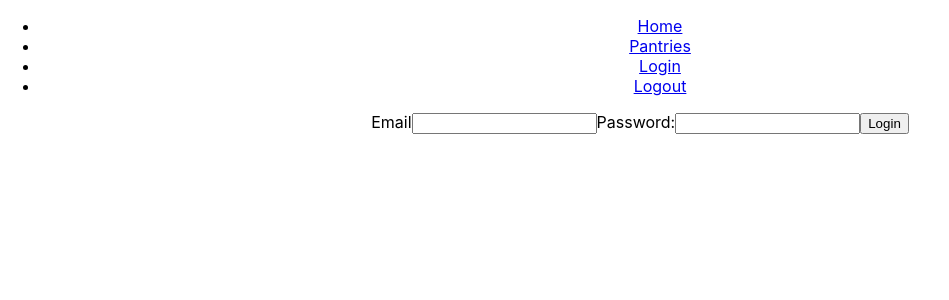
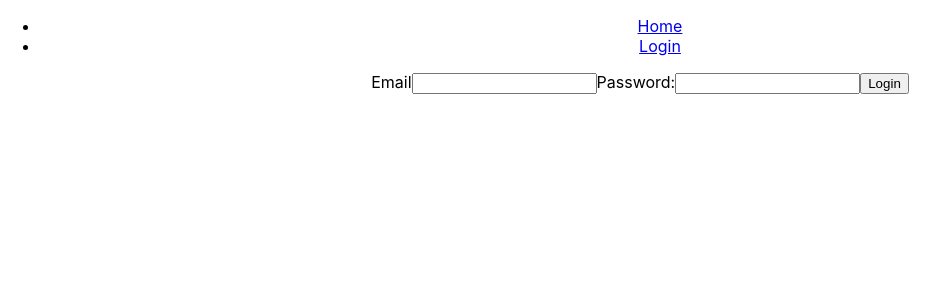
Before and after one commit to BTchorzewski/pantry-front, a React (Create React App) app: page /login in a window 1280 px wide. Shown: the top 300 px of the page, without its empty margins (0-949 px from the left). Built offline with nearby package versions, Linux system fonts and the light colour scheme.

Commit message:
improved the navigation under the auth context.

```diff
--- a/src/components/Navigation/Navigation.tsx
+++ b/src/components/Navigation/Navigation.tsx
@@ -1,6 +1,11 @@
 import { Link } from 'react-router-dom';
+import { useToken } from '../../hooks/useToken';
 
 export function Navigation() {
+  const [token, setToken] = useToken();
+  const logout = () => {
+    setToken(null);
+  };
   return (
     <nav className='Navigation'>
       <ul className='Navigation__list'>
@@ -9,21 +14,27 @@ export function Navigation() {
             Home
           </Link>
         </li>
+        {!token ? null : (
           <li className='Navigation__item'>
             <Link className='Navigation__link' to={'/pantries'}>
               Pantries
             </Link>
           </li>
+        )}
+        {token ? null : (
           <li className='Navigation__item'>
             <Link className='Navigation__link' to={'login'}>
               Login
             </Link>
           </li>
+        )}
+        {!token ? null : (
           <li className='Navigation__item'>
-          <Link className='Navigation__link' to={'logout'}>
+            <Link className='Navigation__link' to={'logout'} onClick={logout}>
               Logout
             </Link>
           </li>
+        )}
       </ul>
     </nav>
   );
--- a/src/context/AuthProvider.tsx
+++ b/src/context/AuthProvider.tsx
@@ -2,7 +2,7 @@ import React, { createContext, useState } from 'react';
 
 export interface AuthContextType {
   token: string | null;
-  setToken: (newToken: string) => void;
+  setToken: (newToken: string | null) => void;
 }
 
 interface Props {
@@ -10,7 +10,7 @@ interface Props {
 }
 export const AuthContext = createContext<AuthContextType>({
   token: null,
-  setToken: (newToken: string) => {},
+  setToken: (newToken: string | null) => {},
 });
 
 export const AuthProvider = ({ children }: Props) => {
--- a/src/hooks/useToken.ts
+++ b/src/hooks/useToken.ts
@@ -1,7 +1,12 @@
 import { useContext } from 'react';
 import { AuthContext, AuthContextType } from '../context/AuthProvider';
 
-export const useToken = () => {
+type ReturnType = [
+  token: string | null,
+  setToken: (newToken: string | null) => void
+];
+
+export const useToken = (): ReturnType => {
   const { token, setToken } = useContext(AuthContext);
   return [token, setToken];
 };
--- a/src/pages/LoginPage.tsx
+++ b/src/pages/LoginPage.tsx
@@ -2,10 +2,11 @@ import React, { useRef } from 'react';
 import { basicRoute } from '../utils/fetch';
 import { InvalidLoginRes, LoginReq, LoginRes } from '../types';
 import { AxiosError } from 'axios';
+import { useToken } from '../hooks/useToken';
 export const LoginPage = () => {
   const loginRef = useRef<HTMLInputElement>(null);
   const passwordRef = useRef<HTMLInputElement>(null);
-
+  const [token, setToken] = useToken();
   const onSubmit = async (e: React.FormEvent) => {
     e.preventDefault();
     const data = {
@@ -18,7 +19,7 @@ export const LoginPage = () => {
       const results = await basicRoute.post('/auth/login', data);
       if (results.status === 200) {
         const { accessToken } = results.data as LoginRes;
-        console.log({ accessToken });
+        setToken(accessToken);
       }
     } catch (error: unknown) {
       if (error instanceof AxiosError) {
@@ -30,6 +31,7 @@ export const LoginPage = () => {
   return (
     // eslint-disable-next-line @typescript-eslint/no-misused-promises
     <form className='Form' onSubmit={onSubmit}>
+      <p>{token}</p>
       <label htmlFor='email' className='Form__label'>
         Email
         <input type='text' className='Form__input' id='email' ref={loginRef} />
```
Lines whose indentation alone changed are shown as unchanged.
